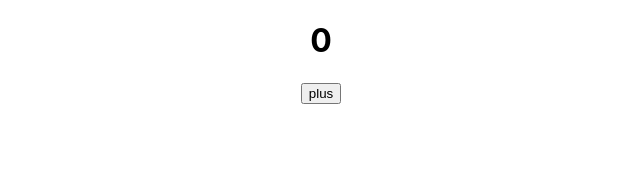
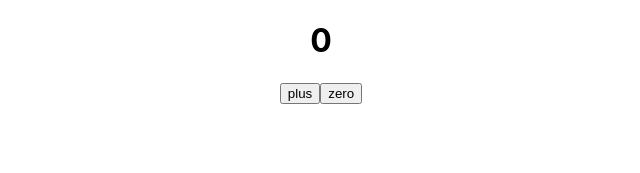
Before and after one commit to gargandiz/Microtasks, a React (Create React App) app: page / in a window 1280 px wide. Shown: the top 173 px of the page, without its empty margins (319-959 px from the left). Built offline with nearby package versions, Linux system fonts and the light colour scheme.

Commit message:
Lesson_4_HW

```diff
--- a/src/App.tsx
+++ b/src/App.tsx
@@ -59,10 +59,10 @@ function App() {
         setA(++a);
         console.log(a);
     }
-    // const onClickHandlerZero = () => {
-    //     setA(a = 0);
-    //     console.log(a);
-    // }
+    const onClickHandlerZero = () => {
+        setA(a = 0);
+        console.log(a);
+    }
 
   return (
       // <>
@@ -93,7 +93,7 @@ function App() {
 
           <h1>{a}</h1>
           <button onClick={onClickHandlerPlus}>plus</button>
-          {/*<button onClick={onClickHandlerZero}>zero</button>*/}
+          <button onClick={onClickHandlerZero}>zero</button>
         </div>
       // </>
   )
```
